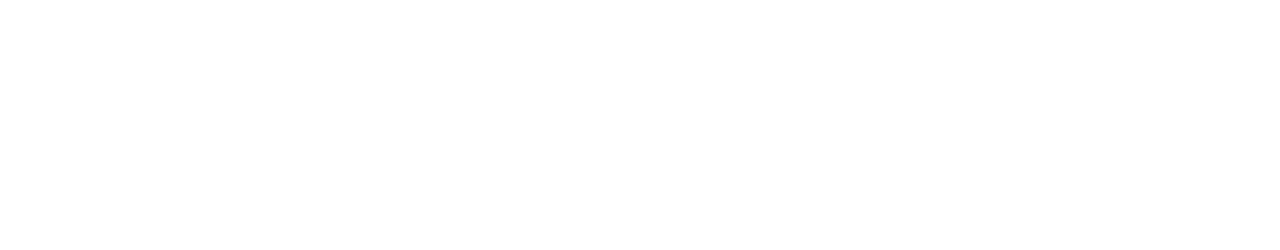
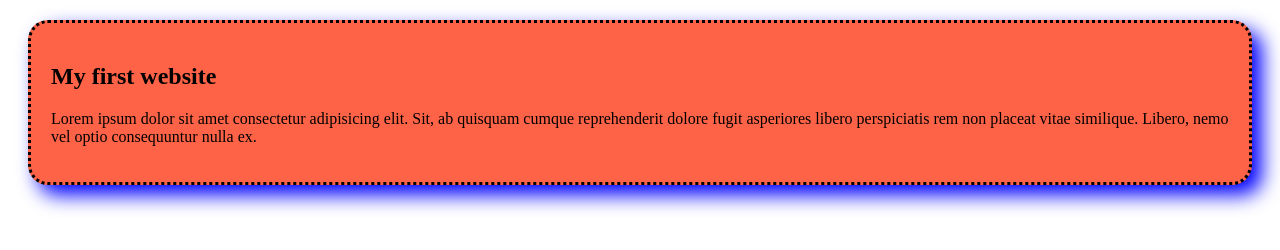
Before and after one commit to chnoya12/First_demo, a plain HTML site: page index.html in a window 1280 px wide. Drawn offline with Linux system fonts and the light colour scheme.

Commit message:
added the first blog

```diff
--- a/index.html
+++ b/index.html
@@ -4,8 +4,12 @@
     <meta charset="UTF-8">
     <meta name="viewport" content="width=device-width, initial-scale=1.0">
     <title>My First Ever Githuub Repo</title>
+    <link rel="stylesheet" href="styles/blog.css">
 </head>
 <body>
-
+    <div>
+        <h2>My first website</h2>
+        <p>Lorem ipsum dolor sit amet consectetur adipisicing elit. Sit, ab quisquam cumque reprehenderit dolore fugit asperiores libero perspiciatis rem non placeat vitae similique. Libero, nemo vel optio consequuntur nulla ex.</p>
+    </div>
 </body>
 </html>
--- /dev/null
+++ b/styles/blog.css
@@ -0,0 +1,8 @@
+div{
+    background-color: tomato;
+    padding: 20px;
+    border-radius: 20px;
+    border-style: dotted;
+    margin: 20px;
+    box-shadow: 10px 10px 20px blue;
+}
```
